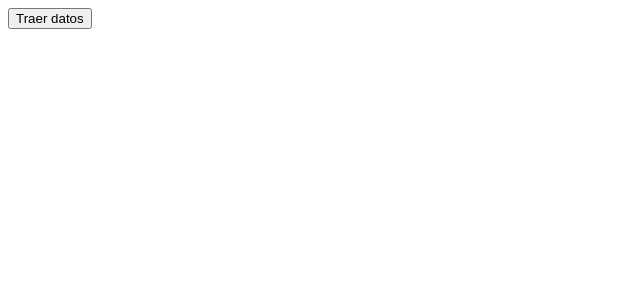
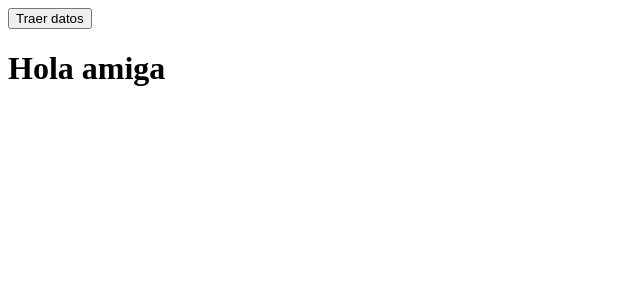
Before and after one commit to YeimerAndres/Primero, a React (Vite) app: page / in a window 1280 px wide. Shown: the top 300 px of the page, without its empty margins (0-640 px from the left). Built offline with nearby package versions, Linux system fonts and the light colour scheme.

Commit message:
nuevo texto en app

```diff
--- a/src/App.jsx
+++ b/src/App.jsx
@@ -12,7 +12,7 @@ function App() {
   return (
     <>
       <Posts/>
-
+      <h1> Hola amiga</h1>
     </>
   );
 }
```
